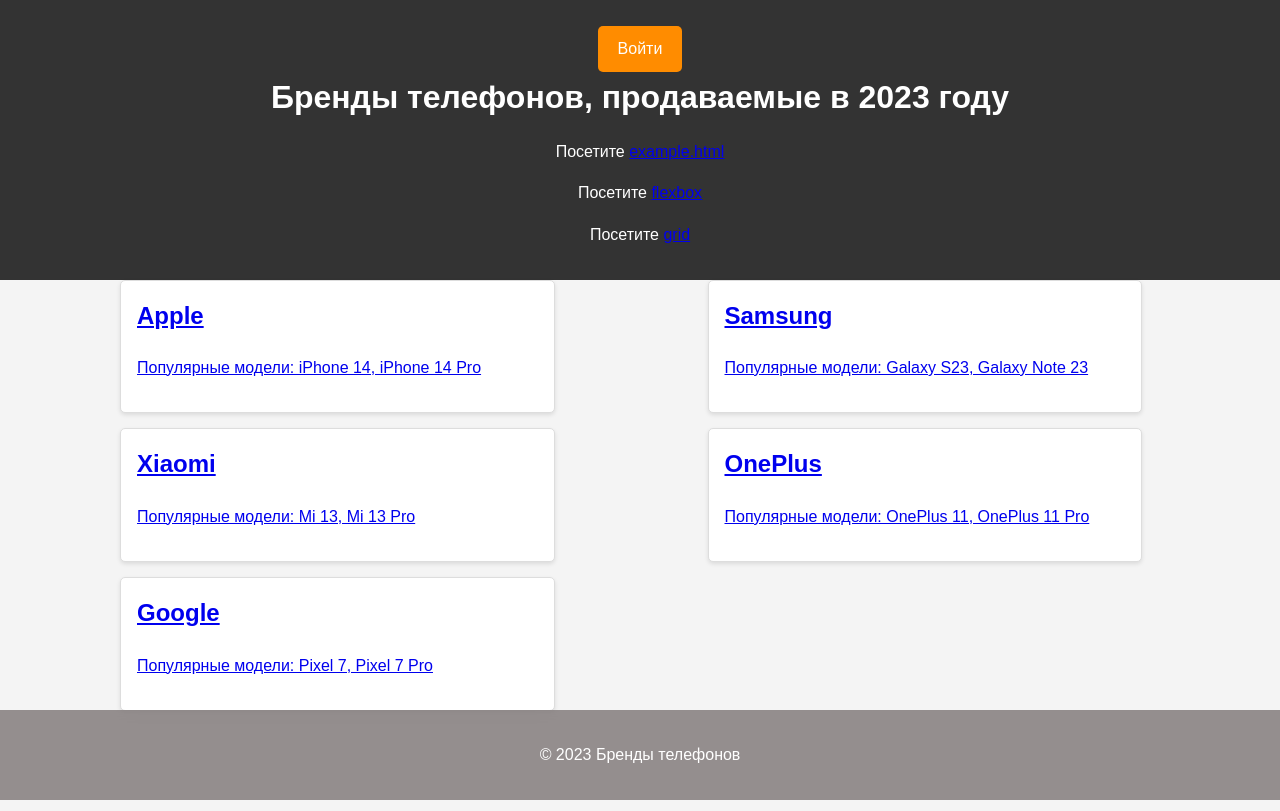
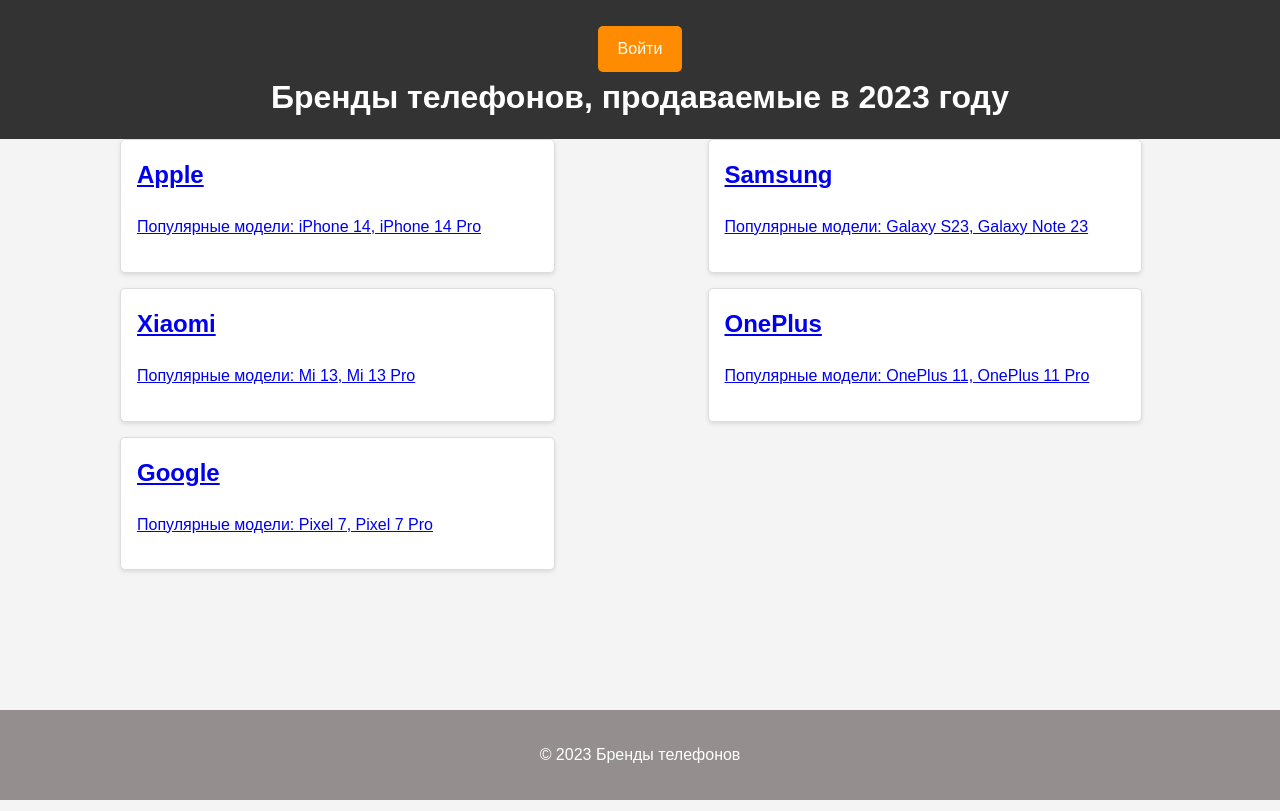
Before and after one commit to Iamimpossible1234/4444-4, a plain HTML site: page index.html in a window 1280 px wide. Drawn offline with Linux system fonts and the light colour scheme.

Commit message:
удалил ненужные ссылки в хедере

```diff
--- a/index.html
+++ b/index.html
@@ -10,9 +10,6 @@
     <header>
         <a href="login.html" class="back-button">Войти</a>
         <h1>Бренды телефонов, продаваемые в 2023 году</h1>
-        <p>Посетите <a href="example.html">example.html</a></p>
-        <p>Посетите <a href="flexbox.html">flexbox</a></p>
-        <p>Посетите <a href="grid.html">grid</a></p>
     </header>
     <main>
         <section class="brand-list">
```
